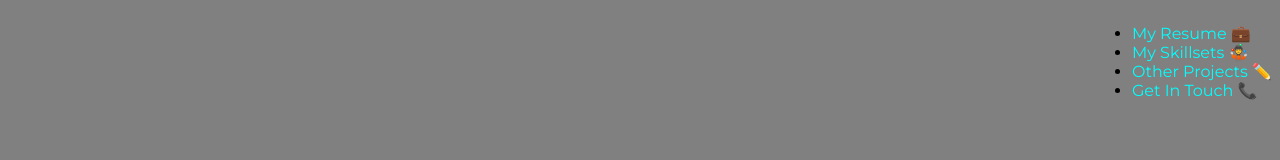
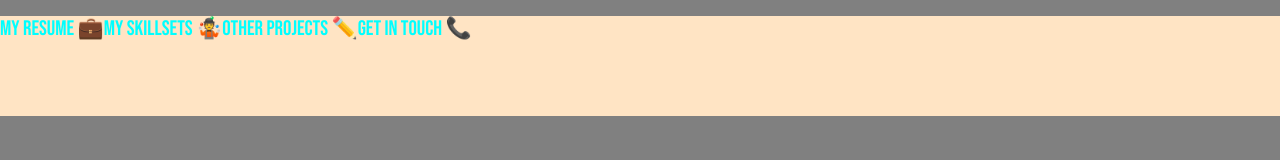
Before and after one commit to MyFrontEndJourney/NewRepository, a plain HTML site: page index.html in a window 1280 px wide. Drawn offline with Linux system fonts and the light colour scheme.

Commit message:
Update style.css

```diff
--- a/style.css
+++ b/style.css
@@ -1,16 +1,26 @@
 body {
   background-color: grey;
   font-family: "Montserrat";
+  padding: 0;
+  margin: 0;
+  box-sizing: border-box;
 }
 
 ul {
-  display: inline;
   float: right;
+  list-style: none;
+  display: flex;
+  height: 100px;
+  width: 100%;
+  background-color:bisque;
 
 }
 
+
+
 a {
+  font-family: "Bebas Neue";
+  font-size: 21px;
   text-decoration: none;
   color: aqua;
-  display: inline-block;
 }
```
